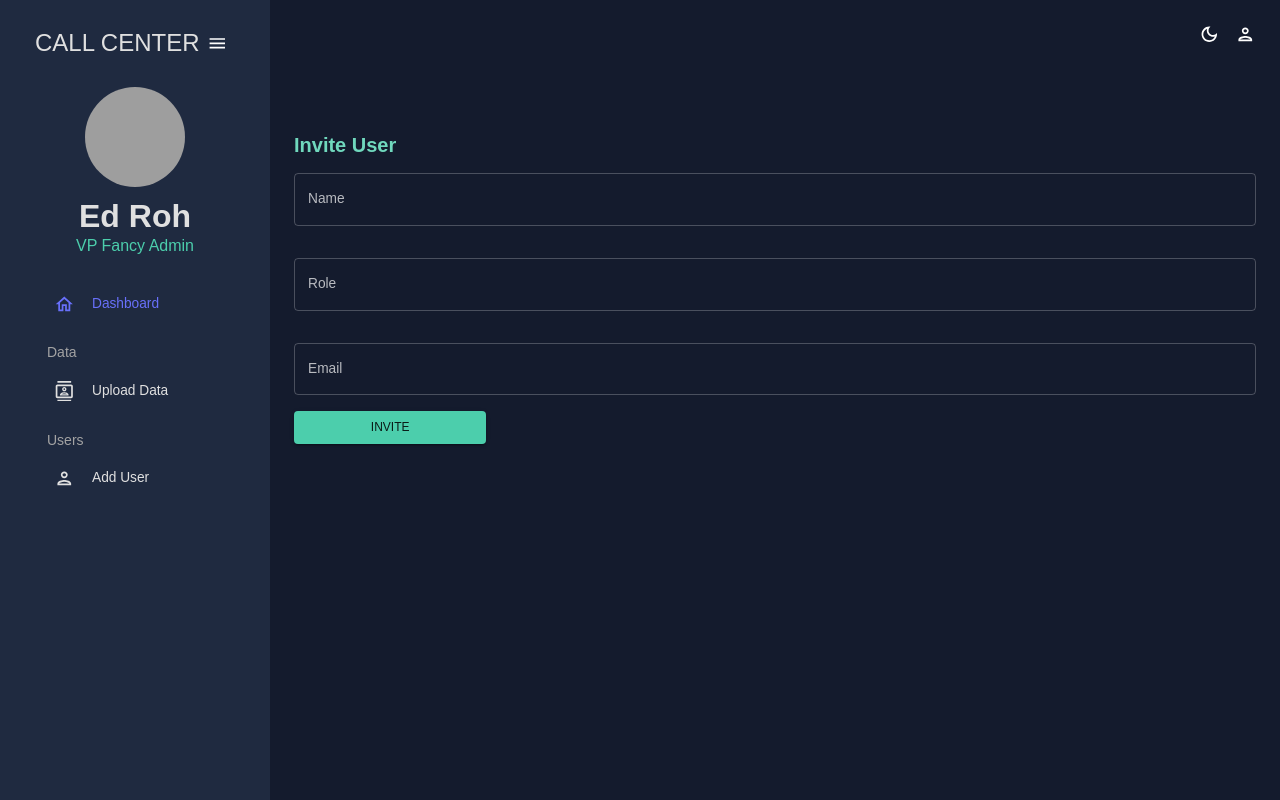
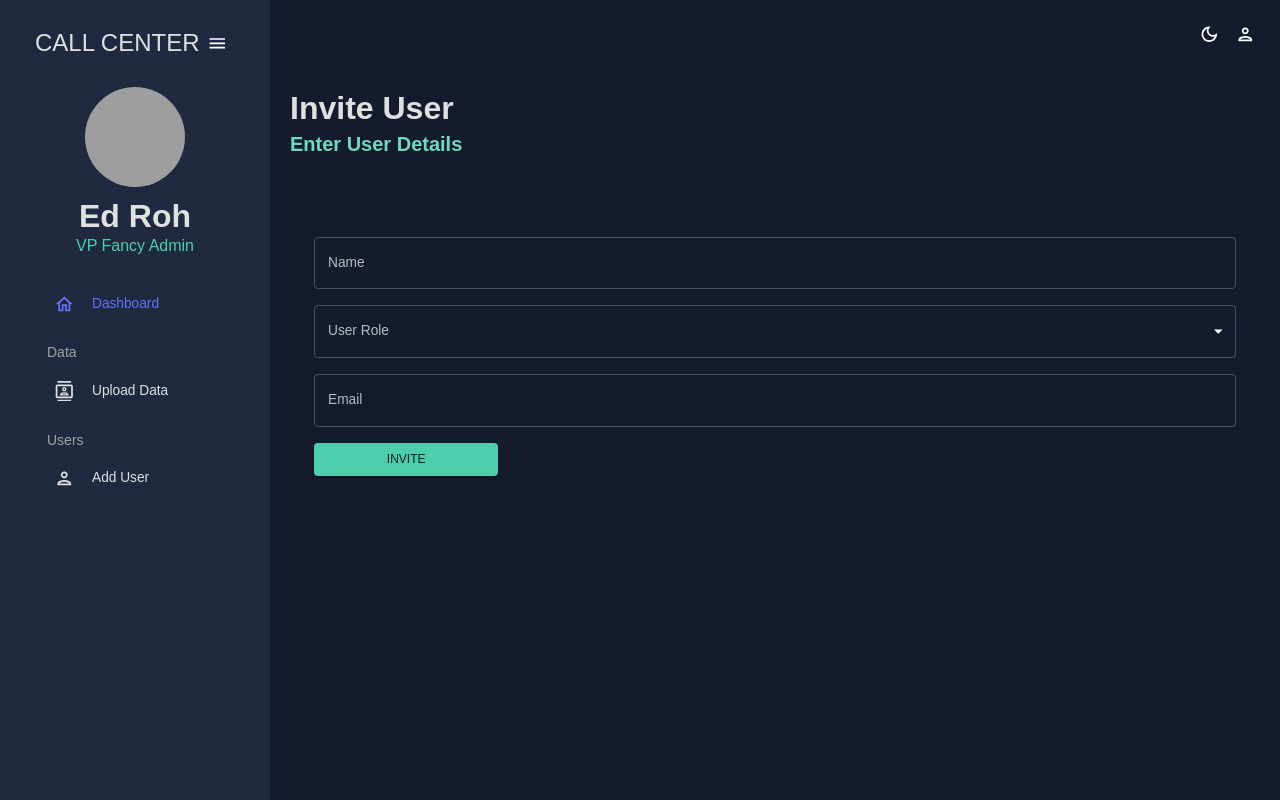
Before and after one commit to SShehan716/call-center, a React (Create React App) app in the folder client/: page /add-user in a window 1280 px wide. Built offline with nearby package versions, Linux system fonts and the light colour scheme; grey boxes are pictures that could not be loaded.

Commit message:
add user update and header add

```diff
--- a/client/src/App.js
+++ b/client/src/App.js
@@ -1,5 +1,5 @@
 import { useState } from 'react';
-import { Routes, Route, useLocation } from 'react-router-dom';
+import { Routes, Route } from 'react-router-dom';
 import { ColorModeContext, useMode } from './theme';
 import { CssBaseline, ThemeProvider } from '@mui/material';
 import TopBar from './components/TopBar';
--- /dev/null
+++ b/client/src/components/Header/index.jsx
@@ -0,0 +1,15 @@
+import { Typography, Box, useTheme } from "@mui/material";
+import { tokens } from "../../theme";
+
+const Header = ({ title, subTitle}) => {
+    const theme = useTheme();
+    const colors = tokens(theme.palette.mode);
+    return (
+    <Box mb="30px">
+        <Typography variant="h2" color={colors.grey[100]} fontWeight="bold" sx={{mb: "5px"}}>{title}</Typography>
+        <Typography variant="h4" color={colors.greenAccent[400]} fontWeight="bold">{subTitle}</Typography>
+
+    </Box>)
+}
+
+export default Header;
--- a/client/src/components/InviteForm/index.jsx
+++ b/client/src/components/InviteForm/index.jsx
@@ -1,23 +1,15 @@
 import React, { useState } from 'react';
-import { Box, TextField, Button, Typography, useTheme } from '@mui/material';
-import { tokens } from "./../../theme";
+import { Box, TextField, Button, Select, MenuItem } from '@mui/material';
 
 const InviteForm = () => {
-  const theme = useTheme();
-  const colors = tokens(theme.palette.mode);
 
     const [name, setName] = useState('');
-  const [role, setRole] = useState(''); // options: "admin", "user"
+    const [role, setRole] = useState('');
     const [email, setEmail] = useState('');
 
-  // Handle form submission and user invite logic here
 
     return (
         <Box sx={{ mt: 5, p: 3 }}>
-      <Typography variant="h4" color={colors.greenAccent[400]} fontWeight="bold">
-        Invite User
-      </Typography>
-
             <TextField
                 label="Name"
                 type="text"
@@ -29,14 +21,17 @@ const InviteForm = () => {
             />
 
             <TextField
-        label="Role"
-        type="text"
-        variant="outlined"
                 fullWidth
-        sx={{ my: 2 }}
+                label="User Role"
+                name="UserRole"
+                select
+                sx={{ gridColumn: "span 2" }}
                 value={role}
                 onChange={(e) => setRole(e.target.value)}
-      />
+            >
+                <MenuItem value="Intern">Admin</MenuItem>
+                <MenuItem value="Admin">User</MenuItem>
+            </TextField>
 
             <TextField
                 label="Email"
@@ -54,9 +49,6 @@ const InviteForm = () => {
                 color="secondary"
                 fullWidth
                 sx={{ width: '20%' }}
-        onClick={() => {
-          // handle submit and user invite logic with name, role, and email
-        }}
             >
                 Invite
             </Button>
--- a/client/src/pages/AddUser/index.jsx
+++ b/client/src/pages/AddUser/index.jsx
@@ -1,12 +1,14 @@
 import React from 'react';
 import InviteForm from '../../components/InviteForm';
-import { Typography } from '@mui/material';
+import Header from '../../components/Header';
+import { Box } from '@mui/material';
 
 const Login = () => {
     return (
-        <main>
+        <Box m="20px">
+            <Header title="Invite User" subTitle="Enter User Details" />
             <InviteForm />
-        </main>
+        </Box>
     );
 }
 
--- a/client/src/pages/Dashboard/index.jsx
+++ b/client/src/pages/Dashboard/index.jsx
@@ -6,12 +6,7 @@ const DashboardPage = () => {
     <Grid container spacing={2}>
       <Grid item xs={6}>
         <Card>
-          <Typography variant="h5">Card 1</Typography>
-        </Card>
-      </Grid>
-      <Grid item xs={6}>
-        <Card>
-          <Typography variant="h5">Card 2</Typography>
+          <Typography variant="h5">Dashboard</Typography>
         </Card>
       </Grid>
     </Grid>
```
Lines whose indentation alone changed are shown as unchanged.
